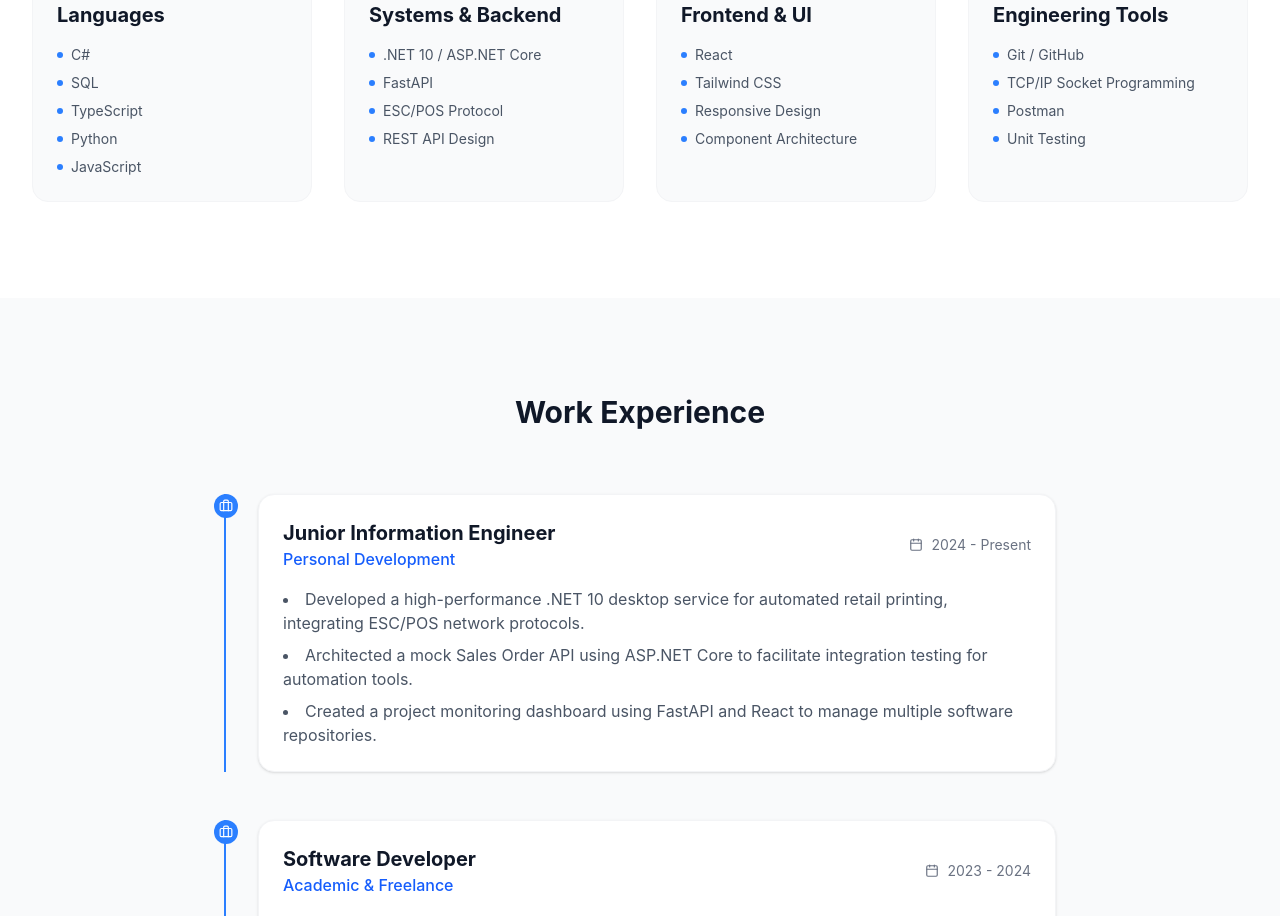
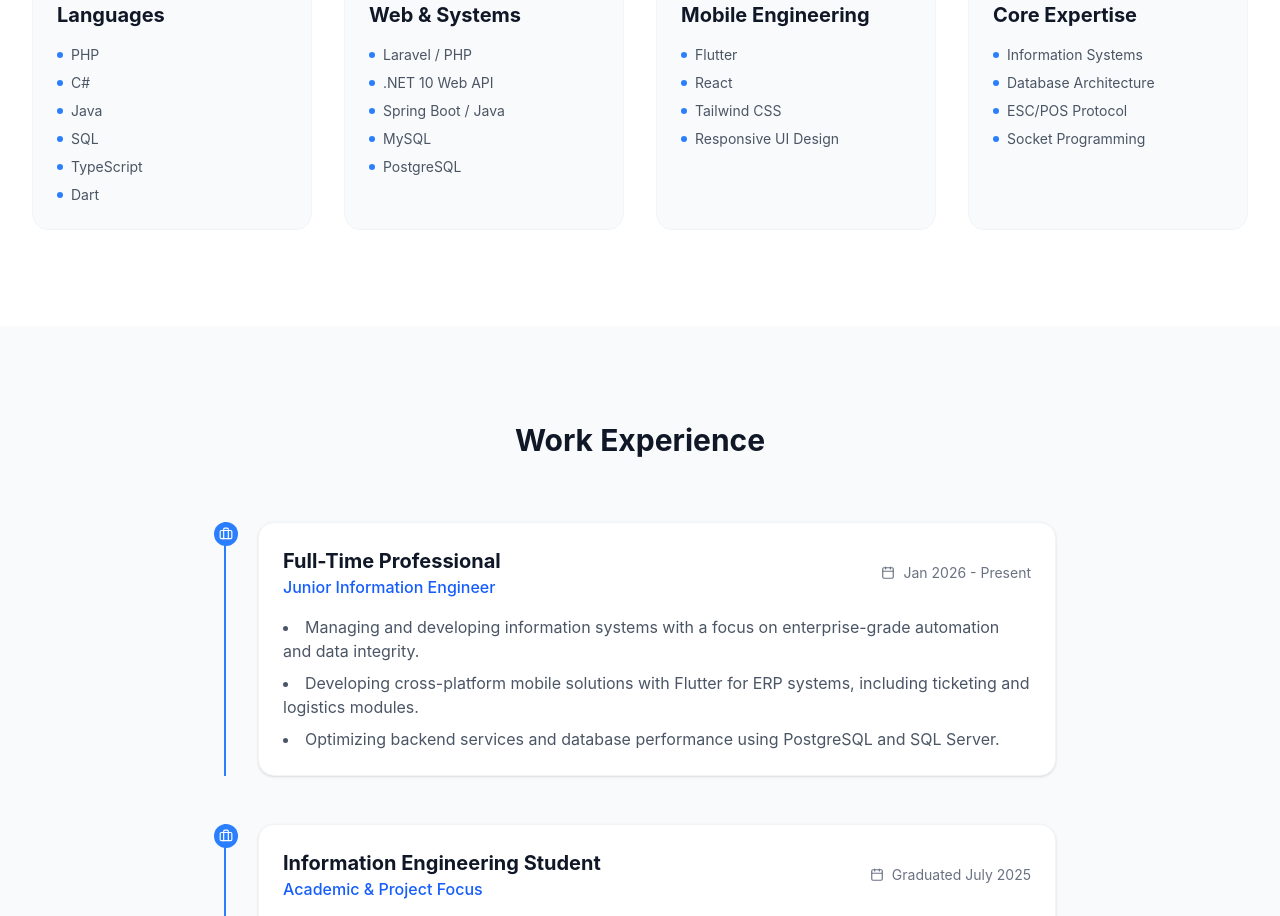
Before and after one commit to shahoneyatampoco/dev-sha, a React (Vite) app: page / in a window 1280 px wide. Shown: the part 1040-1956 px from the top of the page. Built offline with nearby package versions, Linux system fonts and the light colour scheme.

Commit message:
Update graduation dates and refine technical stack (PHP, Java, MySQL, PostgreSQL, Flutter)

```diff
--- a/src/components/Experience.tsx
+++ b/src/components/Experience.tsx
@@ -3,23 +3,23 @@ import { Briefcase, Calendar } from 'lucide-react';
 const Experience: React.FC = () => {
   const experiences = [
     {
-      company: 'Personal Development',
-      role: 'Junior Information Engineer',
-      period: '2024 - Present',
+      company: 'Junior Information Engineer',
+      role: 'Full-Time Professional',
+      period: 'Jan 2026 - Present',
       description: [
-        'Developed a high-performance .NET 10 desktop service for automated retail printing, integrating ESC/POS network protocols.',
-        'Architected a mock Sales Order API using ASP.NET Core to facilitate integration testing for automation tools.',
-        'Created a project monitoring dashboard using FastAPI and React to manage multiple software repositories.',
+        'Managing and developing information systems with a focus on enterprise-grade automation and data integrity.',
+        'Developing cross-platform mobile solutions with Flutter for ERP systems, including ticketing and logistics modules.',
+        'Optimizing backend services and database performance using PostgreSQL and SQL Server.',
       ],
     },
     {
-      company: 'Academic & Freelance',
-      role: 'Software Developer',
-      period: '2023 - 2024',
+      company: 'Academic & Project Focus',
+      role: 'Information Engineering Student',
+      period: 'Graduated July 2025',
       description: [
-        'Built custom desktop and web solutions using the C# / .NET ecosystem and modern JavaScript frameworks.',
-        'Designed and optimized relational database schemas for local business applications.',
-        'Managed full software development lifecycles from requirements gathering to deployment.',
+        'Built full-stack web applications using PHP, MySQL, and Java (Spring/JSP) with a focus on scalable architecture.',
+        'Developed complex desktop and web services using C# / .NET for industrial automation and printing.',
+        'Executed end-to-end development of mobile applications from UI/UX design to API integration.',
       ],
     },
   ];
--- a/src/components/Skills.tsx
+++ b/src/components/Skills.tsx
@@ -6,22 +6,22 @@ const Skills: React.FC = () => {
     {
       title: 'Languages',
       icon: <Terminal className="text-blue-500" />,
-      skills: ['C#', 'SQL', 'TypeScript', 'Python', 'JavaScript'],
+      skills: ['PHP', 'C#', 'Java', 'SQL', 'TypeScript', 'Dart'],
     },
     {
-      title: 'Systems & Backend',
+      title: 'Web & Systems',
       icon: <Server className="text-emerald-500" />,
-      skills: ['.NET 10 / ASP.NET Core', 'FastAPI', 'ESC/POS Protocol', 'REST API Design'],
+      skills: ['Laravel / PHP', '.NET 10 Web API', 'Spring Boot / Java', 'MySQL', 'PostgreSQL'],
     },
     {
-      title: 'Frontend & UI',
+      title: 'Mobile Engineering',
       icon: <Layout className="text-purple-500" />,
-      skills: ['React', 'Tailwind CSS', 'Responsive Design', 'Component Architecture'],
+      skills: ['Flutter', 'React', 'Tailwind CSS', 'Responsive UI Design'],
     },
     {
-      title: 'Engineering Tools',
+      title: 'Core Expertise',
       icon: <Settings className="text-orange-500" />,
-      skills: ['Git / GitHub', 'TCP/IP Socket Programming', 'Postman', 'Unit Testing'],
+      skills: ['Information Systems', 'Database Architecture', 'ESC/POS Protocol', 'Socket Programming'],
     },
   ];
 
```
